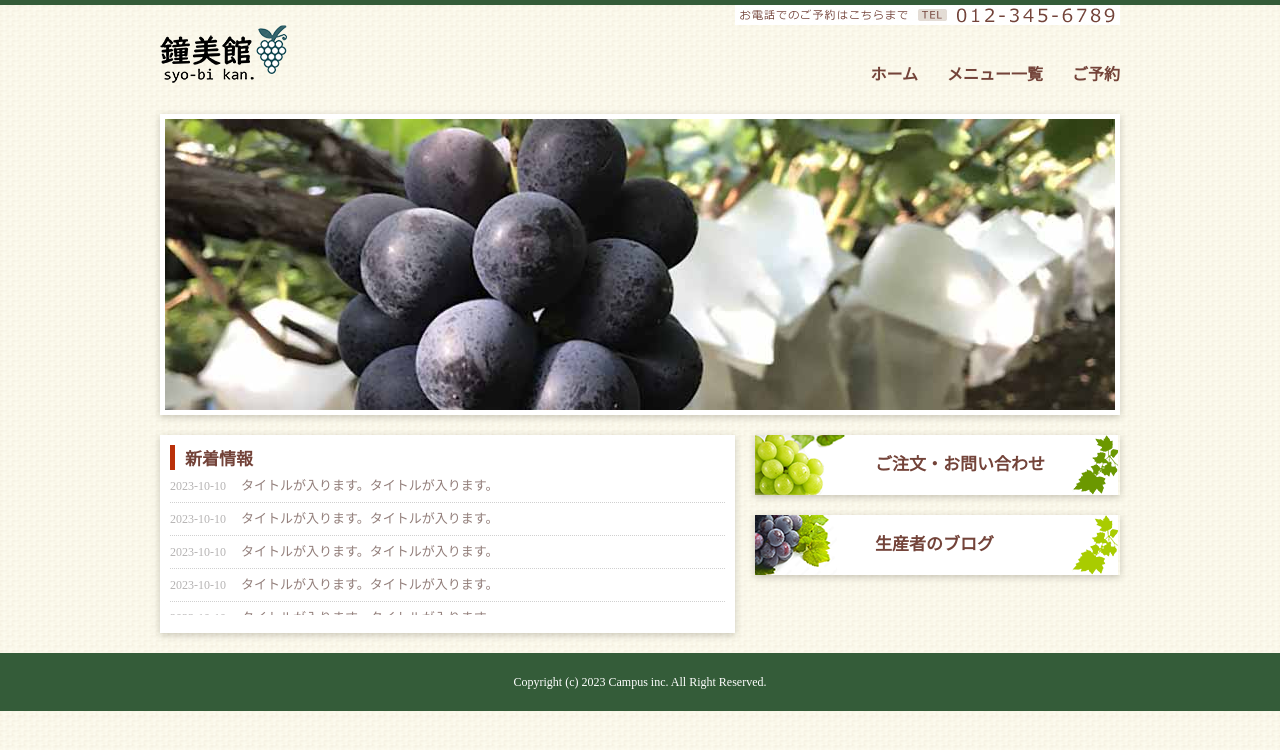
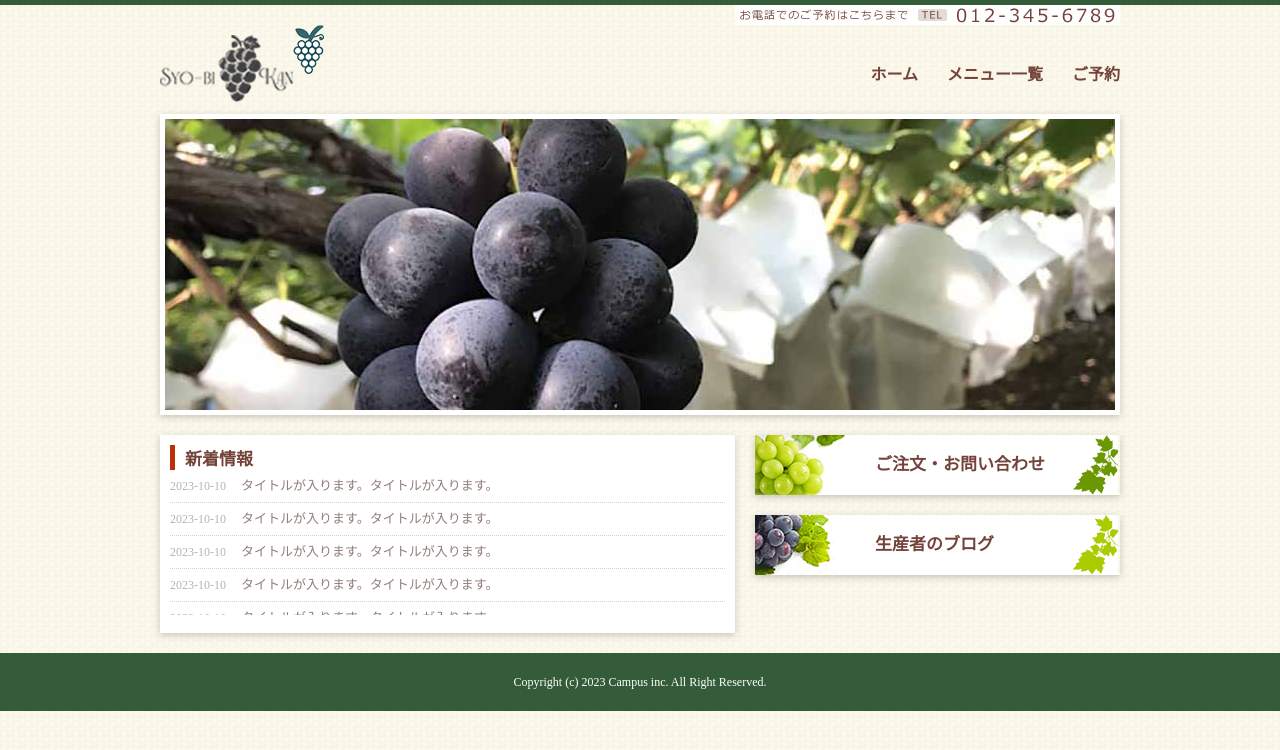
Before and after one commit to hitomi-murayama/github.io, a plain HTML site: page index.html in a window 1280 px wide. Drawn offline with Linux system fonts and the light colour scheme.

Commit message:
Update index.html

```diff
--- a/index.html
+++ b/index.html
@@ -13,7 +13,7 @@
     <header>
         <h1>
             <img src="images/ブドウロゴ.png" alt="葡萄">
-            <span><img src="images/鐘美館.png" alt="鐘美館"></span>
+            <span><img src="images/syo-bikan.png" alt="鐘美館"></span>
         </h1>
 
         <nav>
```
